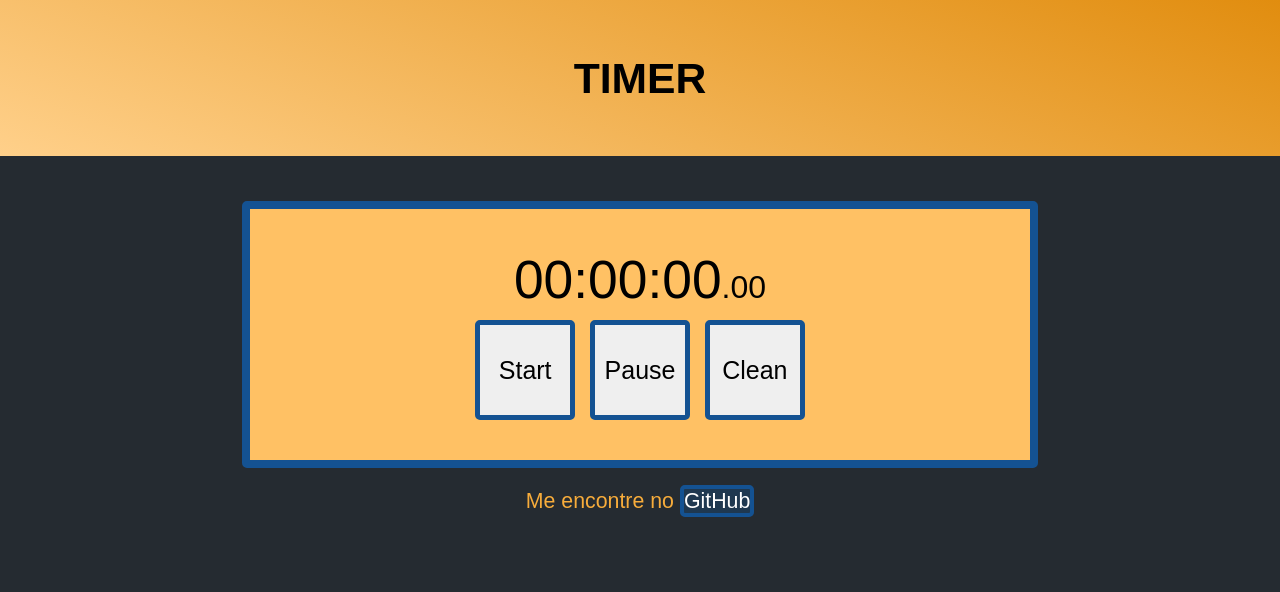
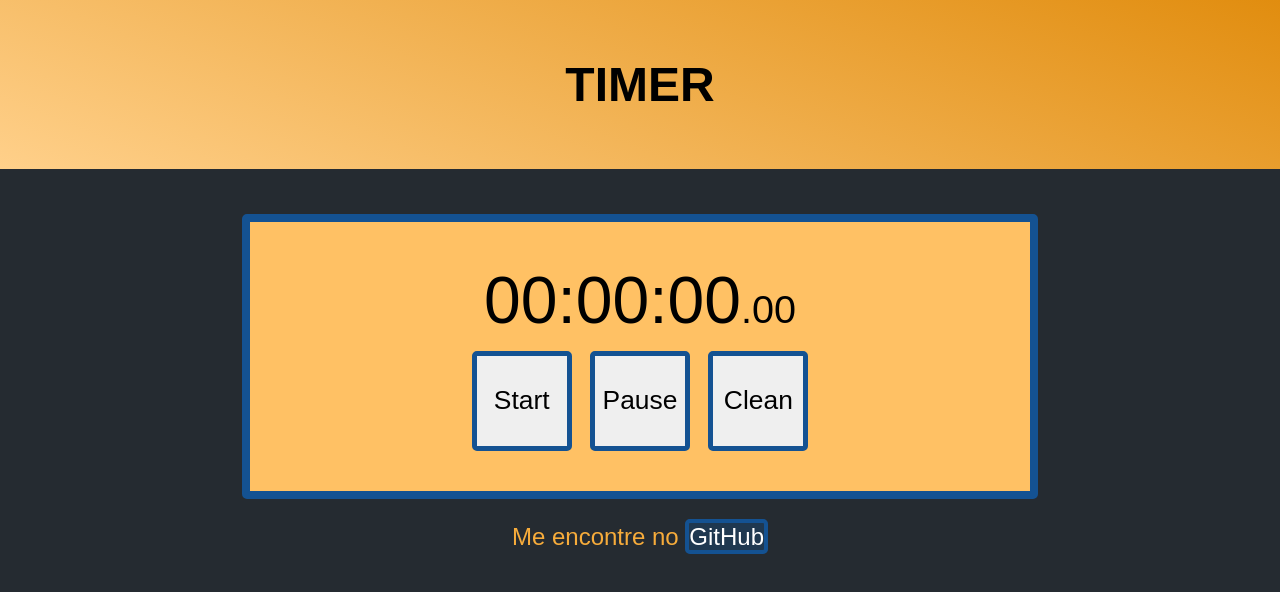
Before and after one commit to EdOzz42/Timer, a plain HTML site: page index.html in a window 1280 px wide. Drawn offline with Linux system fonts and the light colour scheme.

```diff
--- a/index.html
+++ b/index.html
@@ -4,6 +4,7 @@
     <meta charset="UTF-8">
     <meta http-equiv="X-UA-Compatible" content="IE=edge">
     <meta name="viewport" content="width=device-width, initial-scale=1.0">
+    <meta name="description" content="Timer simples para a contagem do tempo">
     <link rel="stylesheet" href="style.css">
     <link rel="shortcut icon" href="favicon_pic/clock.ico" type="image/x-icon">
     <title>Timer</title>
--- a/style.css
+++ b/style.css
@@ -1,23 +1,23 @@
 body {
     margin: 0px;
     background-color: #252b31;
-    font-family: Arial, Helvetica, sans-serif;
+    font: 1.50em Arial, Helvetica, sans-serif;
 }
 
 .header {
     background-image: linear-gradient(22deg , #FFD08A, #E18D0F);
-    font-size: 16pt;
     padding-top: 25px;
     padding-bottom: 25px;
     text-align: center;
+
 }
 
 .content {
     max-width: 700px;
     min-width: 300px;
     margin: auto;
+    font-size: 2.75em;
     text-align: center;
-    font-size: 40pt;
     background-color: #ffc164;
     border: 8px solid #145292;
     border-radius: 5px;
@@ -30,20 +30,20 @@
 }
 
 .miliseconds {
-    font-size: 60%;
+    font-size: 0.60em
 }
 
 input {
     height: 100px;
     width: 100px;
-    font-size: 25px;
+    font-size: 0.4em;
     border-radius: 5px;
     border: 5px solid #145292;
 }
 
 input:hover {
     color: white;
-    font-weight: 700;
+    font-weight: bold;
     background-size: contain;
     cursor: pointer;
 }
@@ -64,14 +64,13 @@
 .pause:hover {
     border: 5px solid rgb(233, 121, 121);
     background-image: url(images/pause_icon.png);
-    background-position: 4px;
     background-color: rgb(186, 40, 40) ;
 }
 
 .footer {
     text-align: center;
     color: #F7AC3B;
-    font-size: 16pt;
+
 }
 
 .link {
```
Also changed, not shown: images/clean_icon.png, images/pause_icon.png, images/play_icon.png.
